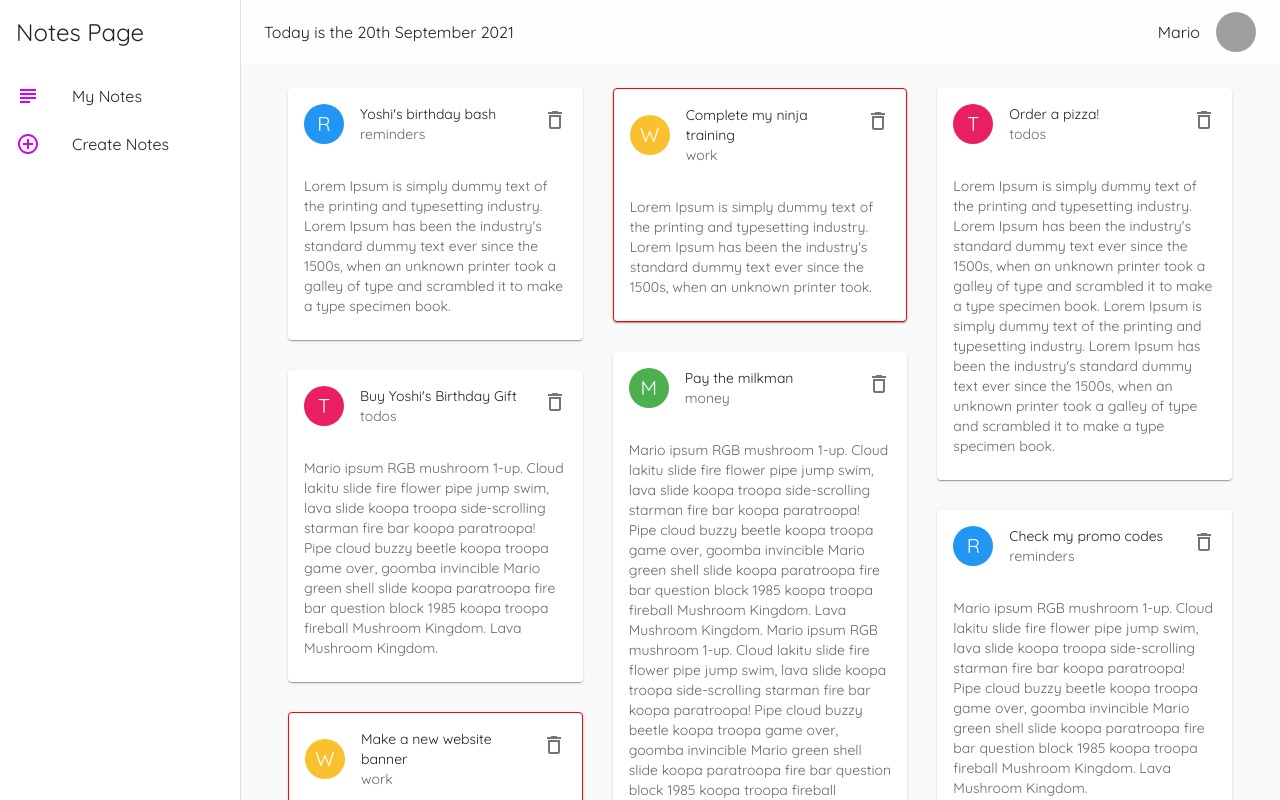
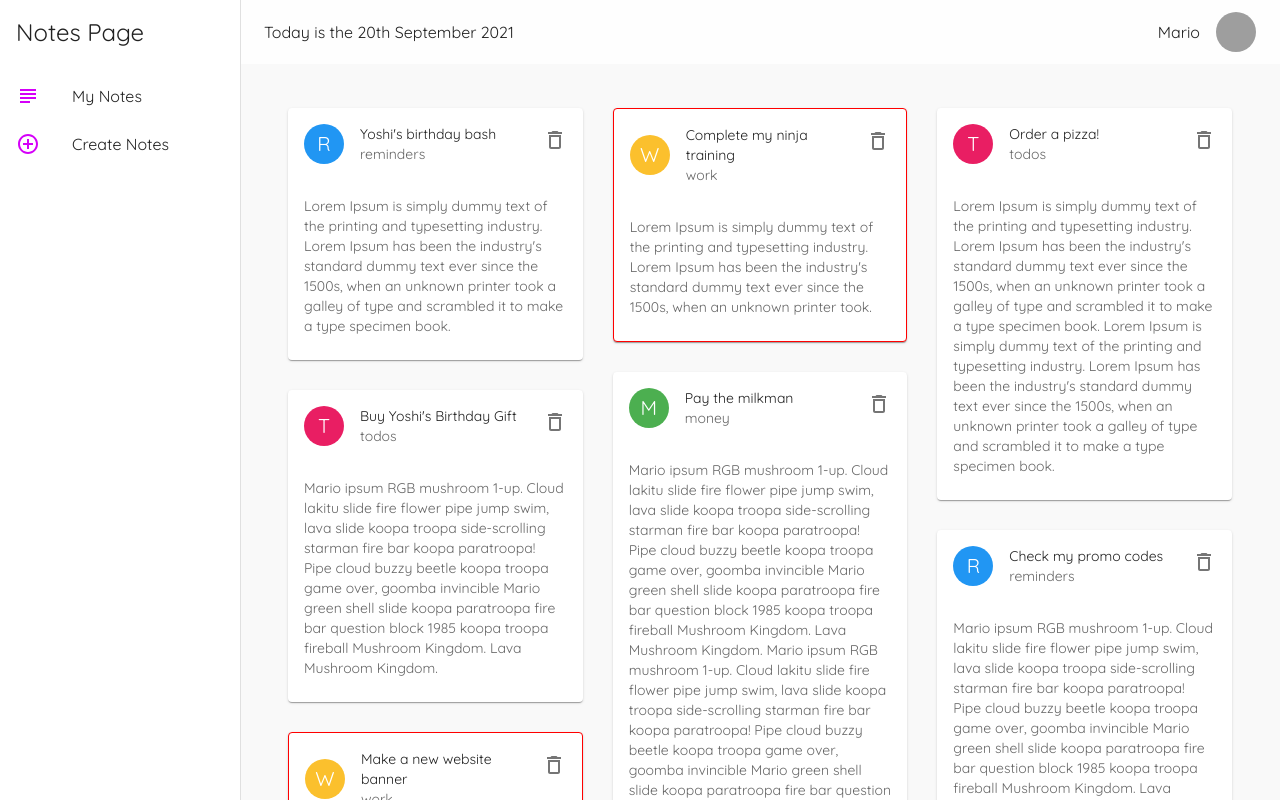
Before and after one commit to ibotchori/material-ui-react-note-project, a React (Create React App) app: page / in a window 1280 px wide. Shown: the top 800 px of the page. Built offline with nearby package versions, Linux system fonts and the light colour scheme; data requests are answered from the project's data file; grey boxes are pictures that could not be loaded.

Commit message:
Fix theme (change to hard code value)

```diff
--- a/src/components/Layout.js
+++ b/src/components/Layout.js
@@ -19,7 +19,8 @@ const useStyles = makeStyles((theme) => {
     page: {
       background: "#f9f9f9",
       with: "100%",
-      padding: theme.spacing(3), // base spacing = 8 px. 8 * 3 = 24 px
+      // padding: theme.spacing(3), // base spacing = 8 px. 8 * 3 = 24 px
+      padding: "24px",
     },
     drawer: {
       width: drawerWidth,
@@ -34,19 +35,25 @@ const useStyles = makeStyles((theme) => {
       background: "#f4f4f4",
     },
     title: {
-      padding: theme.spacing(2), // base spacing = 8 px. 8 * 2 = 16 px
+      // padding: theme.spacing(2), // base spacing = 8 px. 8 * 2 = 16 px
+      padding: "16px",
     },
-    appBar: { // calculate width
+    appBar: {
+      // calculate width
       width: `calc(100% - ${drawerWidth}px)`,
     },
     // mixing is a collection of styles used by MUI component. it get the ToolBar component classes included the height, and it drop the content by that hight
-    toolbar: theme.mixins.toolbar,
+    //  toolbar: theme.mixins.toolbar,
+    toolbar: {
+      height: "84px",
+    },
     date: {
-      flexGow: 1
+      flexGow: 1,
     },
     avatar: {
-      marginLeft: theme.spacing(2)
-    }
+      //  marginLeft: theme.spacing(2)
+      marginLeft: "16px",
+    },
   };
 });
 
@@ -82,14 +89,17 @@ export default function Layout({ children }) {
       >
         <Toolbar>
           <Typography
-          className={classes.date}
-          style={{flexGrow: "1"}} // set inline styles, because {classes.date} did not work
+            className={classes.date}
+            style={{ flexGrow: "1" }} // set inline styles, because {classes.date} did not work
           >
             Today is the {format(new Date(), "do MMMM Y")}{" "}
             {/* format date by date-fns npm*/}
           </Typography>
           <Typography>Mario</Typography>
-          <Avatar className={classes.avatar} src="https://media.wired.com/photos/5926c126af95806129f50868/master/w_1334,c_limit/SuperMarioRunTA.jpg"/>
+          <Avatar
+            className={classes.avatar}
+            src="https://media.wired.com/photos/5926c126af95806129f50868/master/w_1334,c_limit/SuperMarioRunTA.jpg"
+          />
         </Toolbar>
       </AppBar>
 
```
